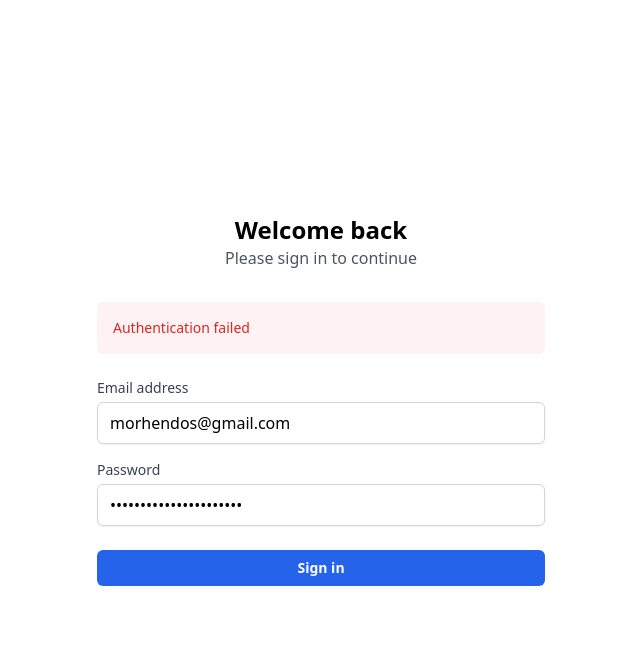
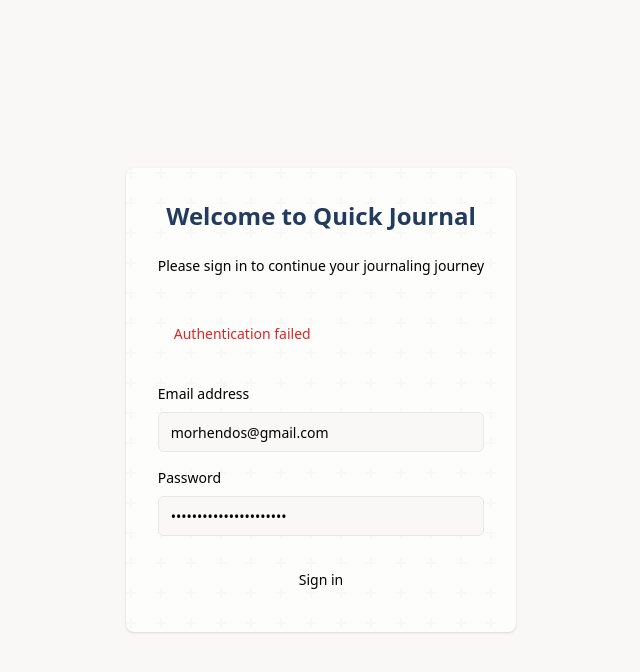
Before and after one commit to morhendos/quick-journal-app, a Next.js app: page /login in a window 1280 px wide. Both pictures are taken after a click on the button "Sign in". Shown: the top 672 px of the page, without its empty margins (319-959 px from the left). Built offline with nearby package versions, Linux system fonts and the light colour scheme; no server answers.

Commit message:
feat: update login page styling to match main page theme

```diff
--- a/src/app/login/page.tsx
+++ b/src/app/login/page.tsx
@@ -4,6 +4,8 @@ import { signIn } from 'next-auth/react'
 import { useSearchParams, useRouter } from 'next/navigation'
 import { useState, useCallback } from 'react'
 import { validateEmail, validatePassword } from '@/lib/auth/validation'
+import { Section } from '@/components/common/Section'
+import { LoaderIcon } from 'lucide-react'
 
 interface FormErrors {
   email?: string
@@ -82,27 +84,28 @@ export default function LoginPage() {
   }
 
   const FormError = ({ message }: { message?: string }) => (
-    message ? <p className="text-sm text-red-600">{message}</p> : null
+    message ? <p className="text-sm text-red-600 dark:text-red-400">{message}</p> : null
   )
 
   return (
-    <div className="flex min-h-screen items-center justify-center p-4">
-      <div className="w-full max-w-md space-y-8">
-        <div className="text-center">
-          <h1 className="text-2xl font-bold">Welcome back</h1>
-          <p className="text-gray-600">Please sign in to continue</p>
-        </div>
+    <div className="min-h-screen bg-background transition-colors duration-200">
+      <main className="container mx-auto h-screen px-3 py-4 sm:px-4 sm:py-12 max-w-6xl relative flex items-center justify-center">
+        <Section title="Welcome to Quick Journal">
+          <div className="w-full max-w-md mx-auto">
+            <p className="text-muted-foreground text-sm mb-8 text-center">
+              Please sign in to continue your journaling journey
+            </p>
 
-        <form onSubmit={handleSubmit} className="mt-8 space-y-6">
+            <form onSubmit={handleSubmit} className="space-y-6">
               {errors.general && (
-            <div className="rounded-md bg-red-50 p-4">
+                <div className="rounded-lg bg-destructive/10 dark:bg-destructive/20 p-4">
                   <FormError message={errors.general} />
                 </div>
               )}
 
               <div className="space-y-4">
                 <div>
-              <label htmlFor="email" className="block text-sm font-medium text-gray-700">
+                  <label htmlFor="email" className="block text-sm font-medium mb-2">
                     Email address
                   </label>
                   <input
@@ -111,14 +114,14 @@ export default function LoginPage() {
                     type="email"
                     defaultValue="morhendos@gmail.com"
                     required
-                className="mt-1 block w-full rounded-md border border-gray-300 px-3 py-2 shadow-sm focus:border-blue-500 focus:outline-none focus:ring-blue-500 disabled:bg-gray-100"
+                    className="flex h-10 w-full rounded-md border border-input bg-background px-3 py-2 text-sm ring-offset-background file:border-0 file:bg-transparent file:text-sm file:font-medium placeholder:text-muted-foreground focus-visible:outline-none focus-visible:ring-2 focus-visible:ring-ring focus-visible:ring-offset-2 disabled:cursor-not-allowed disabled:opacity-50"
                     disabled={isLoading}
                   />
                   <FormError message={errors.email} />
                 </div>
 
                 <div>
-              <label htmlFor="password" className="block text-sm font-medium text-gray-700">
+                  <label htmlFor="password" className="block text-sm font-medium mb-2">
                     Password
                   </label>
                   <input
@@ -127,7 +130,7 @@ export default function LoginPage() {
                     type="password"
                     defaultValue="YourStrongPassword123!"
                     required
-                className="mt-1 block w-full rounded-md border border-gray-300 px-3 py-2 shadow-sm focus:border-blue-500 focus:outline-none focus:ring-blue-500 disabled:bg-gray-100"
+                    className="flex h-10 w-full rounded-md border border-input bg-background px-3 py-2 text-sm ring-offset-background file:border-0 file:bg-transparent file:text-sm file:font-medium placeholder:text-muted-foreground focus-visible:outline-none focus-visible:ring-2 focus-visible:ring-ring focus-visible:ring-offset-2 disabled:cursor-not-allowed disabled:opacity-50"
                     disabled={isLoading}
                   />
                   <FormError message={errors.password} />
@@ -137,38 +140,21 @@ export default function LoginPage() {
               <button
                 type="submit"
                 disabled={isLoading}
-            className="w-full rounded-md bg-blue-600 px-4 py-2 text-sm font-semibold text-white hover:bg-blue-700 focus:outline-none focus:ring-2 focus:ring-blue-500 focus:ring-offset-2 disabled:opacity-50"
+                className="inline-flex w-full items-center justify-center rounded-md bg-primary text-primary-foreground hover:bg-primary/90 h-10 px-4 py-2 text-sm font-medium transition-colors focus-visible:outline-none focus-visible:ring-2 focus-visible:ring-ring focus-visible:ring-offset-2 disabled:opacity-50 disabled:pointer-events-none"
               >
                 {isLoading ? (
-              <span className="flex items-center justify-center">
-                <svg
-                  className="mr-2 h-4 w-4 animate-spin"
-                  xmlns="http://www.w3.org/2000/svg"
-                  fill="none"
-                  viewBox="0 0 24 24"
-                >
-                  <circle
-                    className="opacity-25"
-                    cx="12"
-                    cy="12"
-                    r="10"
-                    stroke="currentColor"
-                    strokeWidth="4"
-                  />
-                  <path
-                    className="opacity-75"
-                    fill="currentColor"
-                    d="M4 12a8 8 0 018-8V0C5.373 0 0 5.373 0 12h4zm2 5.291A7.962 7.962 0 014 12H0c0 3.042 1.135 5.824 3 7.938l3-2.647z"
-                  />
-                </svg>
+                  <>
+                    <LoaderIcon className="mr-2 h-4 w-4 animate-spin" />
                     Signing in...
-              </span>
+                  </>
                 ) : (
                   'Sign in'
                 )}
               </button>
             </form>
           </div>
+        </Section>
+      </main>
     </div>
   )
 }
```
Lines whose indentation alone changed are shown as unchanged.
